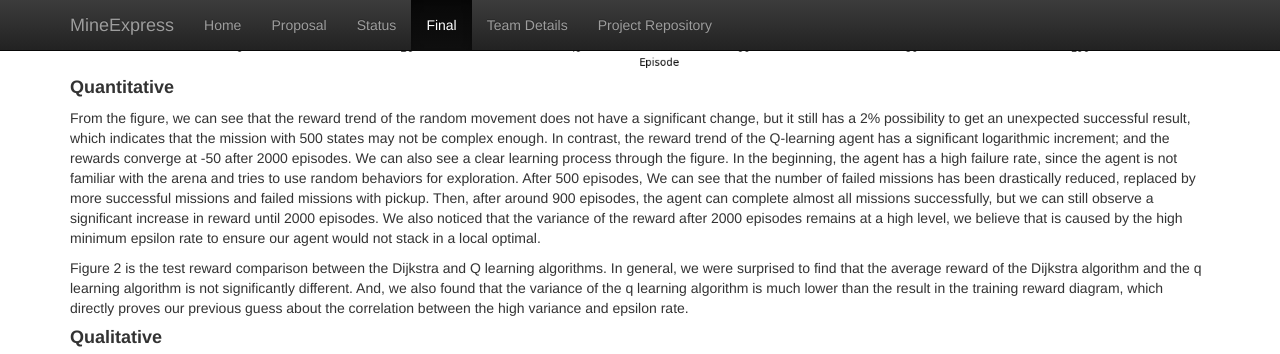
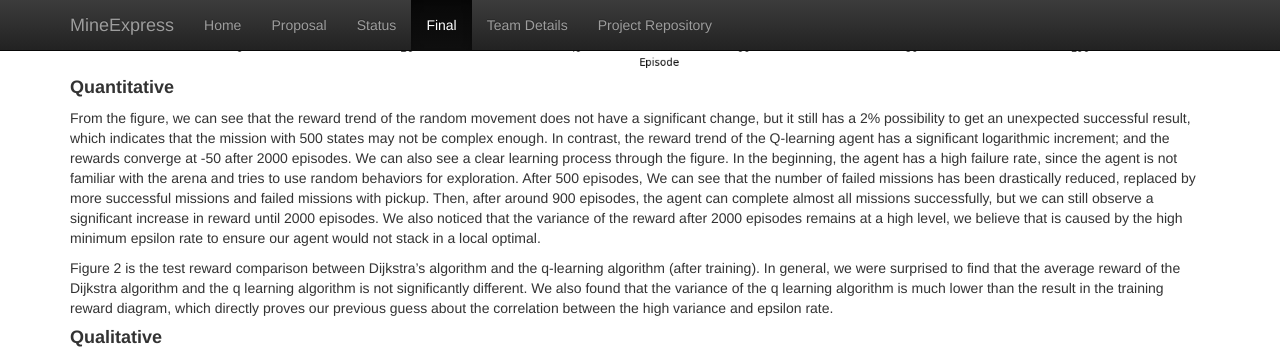
Before and after one commit to ETTOTW/Herobrine, a Jekyll site: the page built from docs/final.md, in a window 1280 px wide and 900 px high, scrolled down 6536 px, cut to the strip 0-354 px from the top of the window. Built offline with Jekyll 4.4.1, drawn with Linux system fonts in a browser that asks for light colours.

Commit message:
Update final.md

```diff
--- a/docs/final.md
+++ b/docs/final.md
@@ -203,7 +203,7 @@ However, for many real-world tasks, the agent is placed in an unfamiliar environ
 
 From the figure, we can see that the reward trend of the random movement does not have a significant change, but it still has a 2% possibility to get an unexpected successful result, which indicates that the mission with 500 states may not be complex enough. In contrast, the reward trend of the Q-learning agent has a significant logarithmic increment; and the rewards converge at -50 after 2000 episodes. We can also see a clear learning process through the figure. In the beginning, the agent has a high failure rate, since the agent is not familiar with the arena and tries to use random behaviors for exploration. After 500 episodes, We can see that the number of failed missions has been drastically reduced, replaced by more successful missions and failed missions with pickup. Then, after around 900 episodes, the agent can complete almost all missions successfully, but we can still observe a significant increase in reward until 2000 episodes. We also noticed that the variance of the reward after 2000 episodes remains at a high level, we believe that is caused by the high minimum epsilon rate to ensure our agent would not stack in a local optimal.
 
-Figure 2 is the test reward comparison between the Dijkstra and Q learning algorithms. In general, we were surprised to find that the average reward of the Dijkstra algorithm and the q learning algorithm is not significantly different. And, we also found that the variance of the q learning algorithm is much lower than the result in the training reward diagram, which directly proves our previous guess about the correlation between the high variance and epsilon rate.
+Figure 2 is the test reward comparison between Dijkstra's algorithm and the q-learning algorithm (after training). In general, we were surprised to find that the average reward of the Dijkstra algorithm and the q learning algorithm is not significantly different. We also found that the variance of the q learning algorithm is much lower than the result in the training reward diagram, which directly proves our previous guess about the correlation between the high variance and epsilon rate.
 
 #### **Qualitative**
 
```
